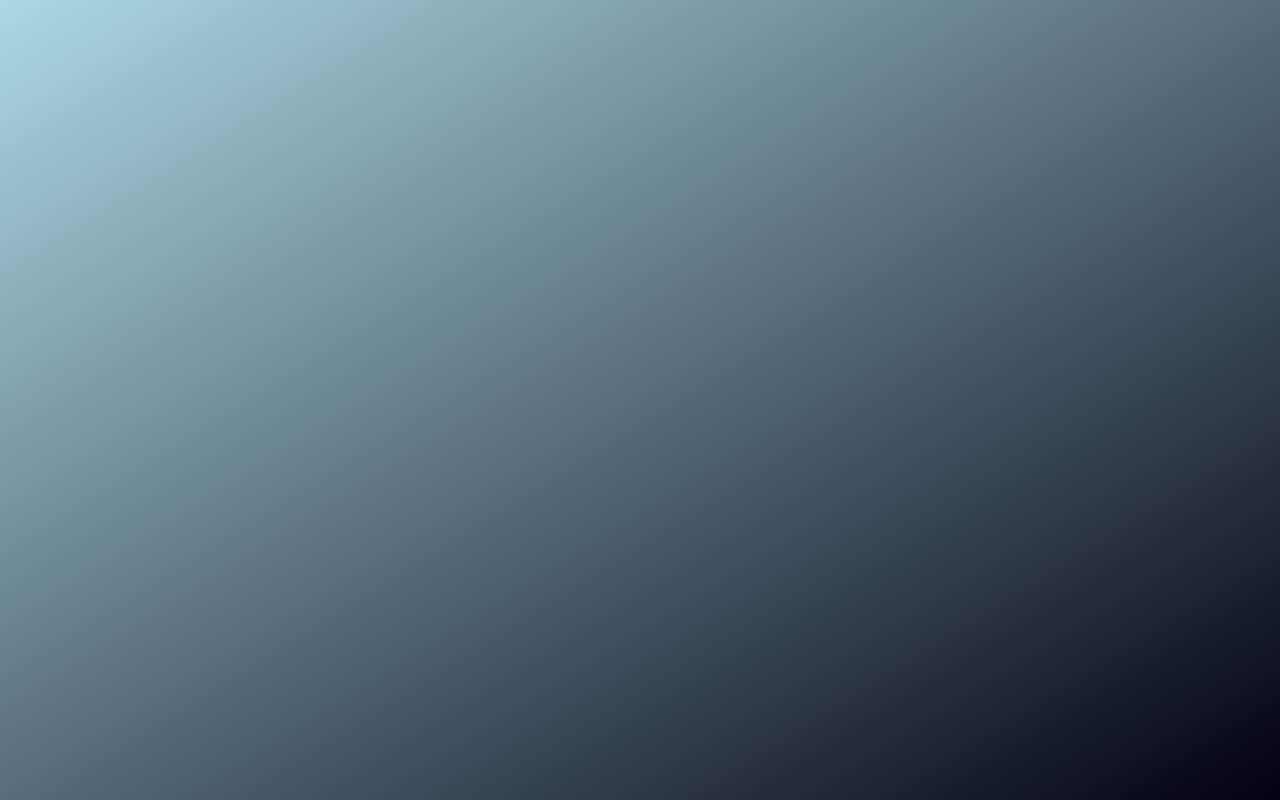
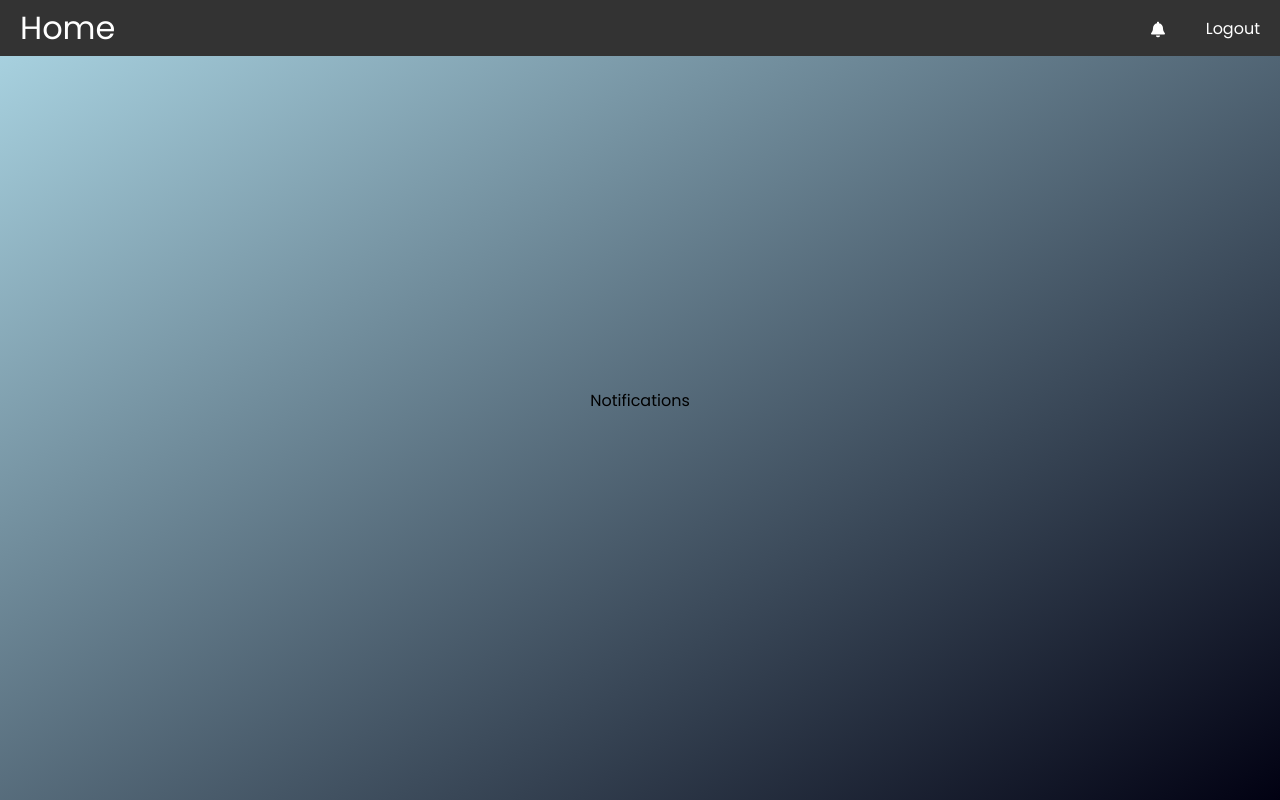
Before and after one commit to dhruvagja/DBMS-Lab-Assignment-4, a React (Create React App) app in the folder client/my-app/: page /notifications in a window 1280 px wide. Before the commit this address had no page. Built offline with nearby package versions, Linux system fonts and the light colour scheme.

Commit message:
Notifications.js made

```diff
--- a/client/my-app/src/App.js
+++ b/client/my-app/src/App.js
@@ -6,6 +6,7 @@ import RegisteredEvents from './components/RegisteredEvents.js';
 import OrganisingEvents from './components/OrganisingEvents.js';
 import VolunteerEvents from './components/VolunteerEvents.js';
 import Logout from './components/Logout.js';
+import Notifications from './components/Notifications.js';
 
 const App = () => {
   return (
@@ -22,6 +23,7 @@ const App = () => {
           <Route path= "/organising-events" element={<OrganisingEvents />} />
           <Route path= "/volunteer-events" element={<VolunteerEvents />} />
           <Route path= "/logout" element={<Logout />} />
+          <Route path= "/notifications" element={<Notifications />} />
         </Routes>
 
 
--- a/client/my-app/src/components/Navbar.js
+++ b/client/my-app/src/components/Navbar.js
@@ -1,3 +1,4 @@
+import { FaBell } from "react-icons/fa";
 import { Link } from "react-router-dom";
 
 
@@ -36,26 +37,12 @@ export default function Navbar() {
         <Link to="/" className="site-title">
           Home
         </Link>
-        {/* if(role === 'student'){
-        <ul>
-          <CustomLink to="/registered-events">Registered Events</CustomLink>
-          <CustomLink to="/volunteer-events">Volunteering Events</CustomLink>
-        </ul>
-        }
-        else if(role === 'external'){
-        <ul>
-          <CustomLink to="/registered-events">Registered Events</CustomLink>
-        </ul>
-        }
-        else if(role === 'organizer'){
-        <ul>
-          <CustomLink to="/organising-events">Organising Events</CustomLink>
-        </ul>
-        } */}
         {renderLeftLinks()}
       </div>
       <div className="right-links">
+        <Link to ="/notifications"><FaBell className="bell-icon"/></Link>
         <CustomLink to="/logout">Logout</CustomLink>
+
       </div>
     </nav>
   );
--- /dev/null
+++ b/client/my-app/src/components/Notifications.js
@@ -0,0 +1,13 @@
+import React from 'react'
+import Navbar from './Navbar';
+
+function Notifications() {
+  return (
+    <div>
+    <Navbar />
+    <div>Notifications</div>
+    </div>
+  );
+};
+
+export default Notifications;
--- a/client/my-app/src/index.css
+++ b/client/my-app/src/index.css
@@ -74,4 +74,9 @@ body {
 .right-links {
   list-style: none;
   display: flex;
+  gap: 2rem;
 }
+
+.nav .bell-icon {
+  transform: translateY(10%);
+}
```
Also changed, not shown: 1 other file (tests, documents, lock files or other folders).
